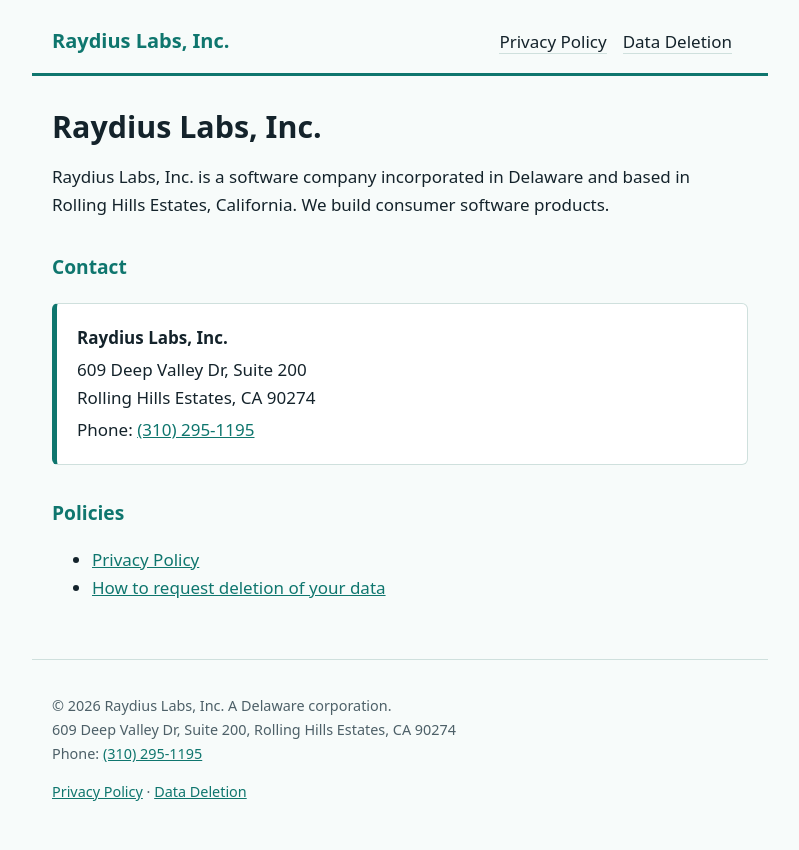
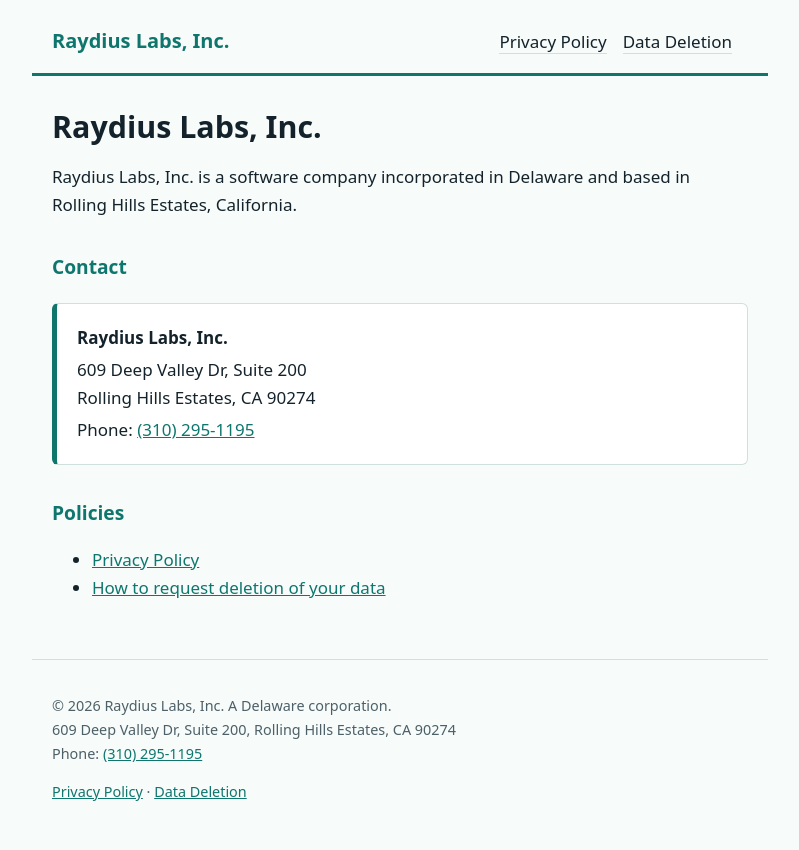
Before and after one commit to merkrahq/raydiuslabs-site, a plain HTML site: page index.html in a window 1280 px wide. Shown: the whole page, without its empty margins (240-1039 px from the left). Drawn offline with Linux system fonts and the light colour scheme.

Commit message:
Soften wording

```diff
--- a/index.html
+++ b/index.html
@@ -16,7 +16,7 @@
 </header>
 <main>
 <h1>Raydius Labs, Inc.</h1>
-<p>Raydius Labs, Inc. is a software company incorporated in Delaware and based in Rolling Hills Estates, California. We build consumer software products.</p>
+<p>Raydius Labs, Inc. is a software company incorporated in Delaware and based in Rolling Hills Estates, California.</p>
 <h2>Contact</h2>
 <div class="card">
 <p><strong>Raydius Labs, Inc.</strong></p>
```
Also changed, not shown: data-deletion/index.html (+1 -1 lines).
